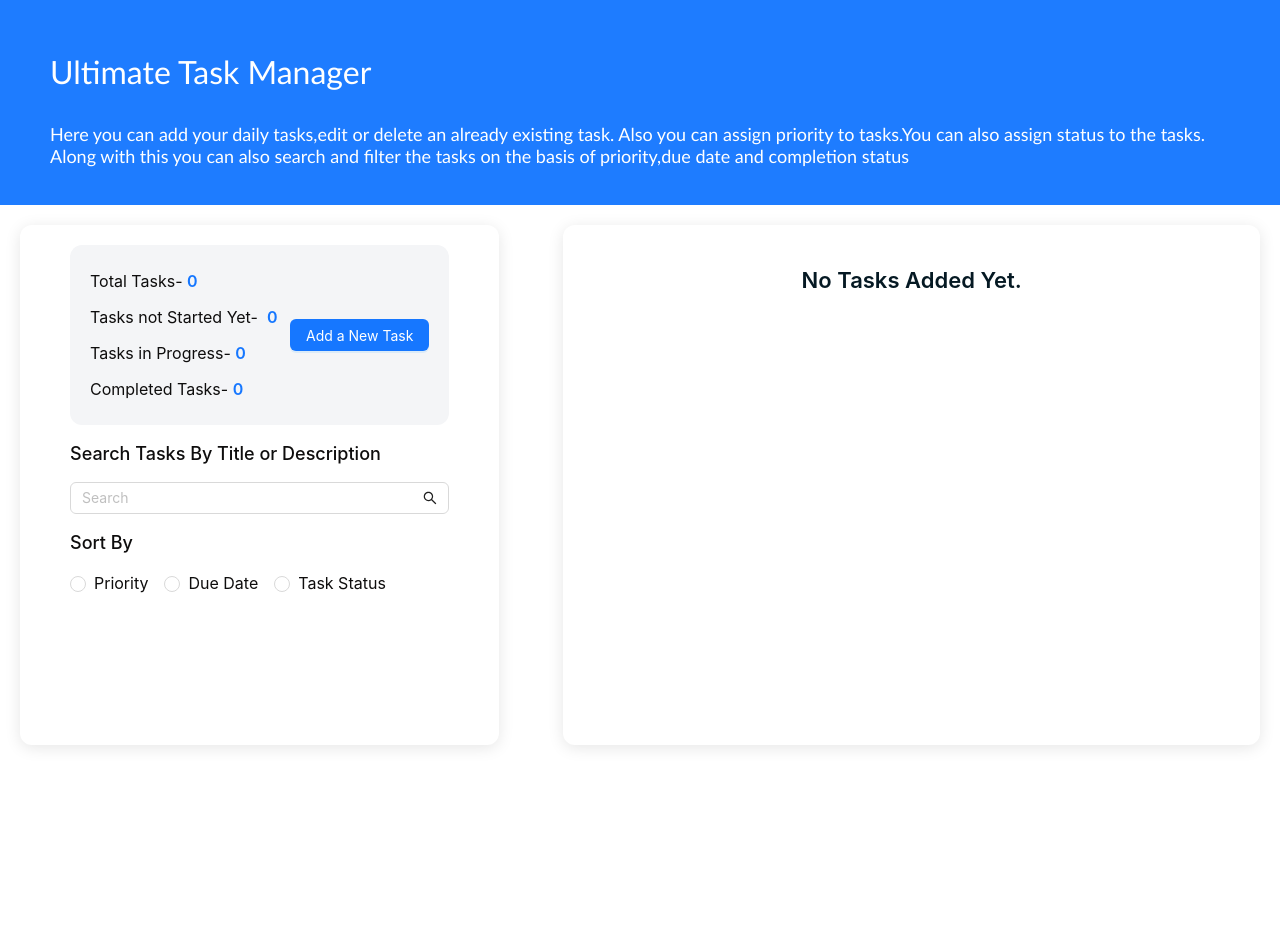
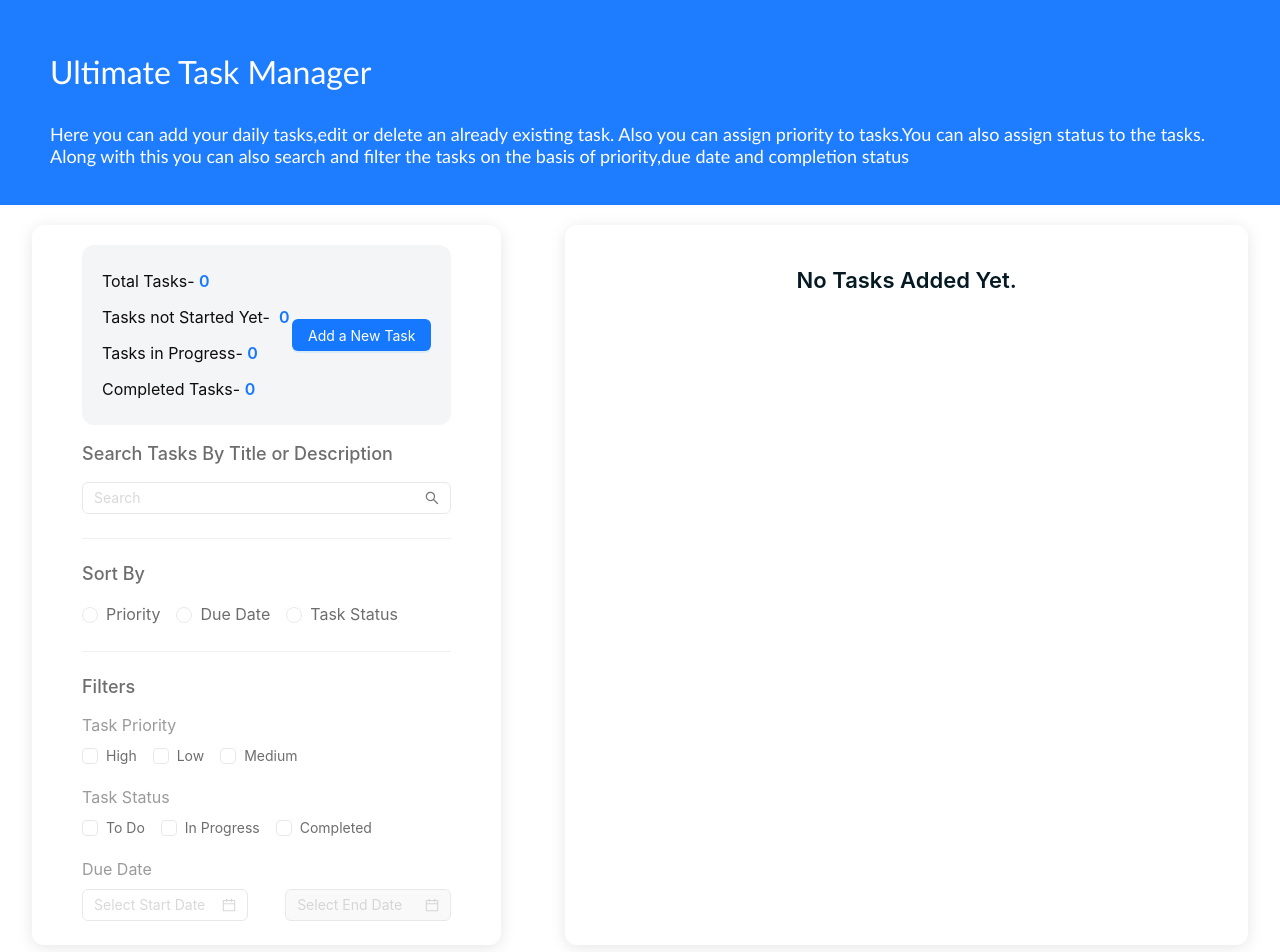
Before and after one commit to manik410/TaskManager, a React (Create React App) app: page / in a window 1280 px wide. Shown: the top 952 px of the page. Before the commit the page ends 800 px from the top, so only its background shows below. Built offline with nearby package versions, Linux system fonts and the light colour scheme.

Commit message:
initial commit

```diff
--- a/src/components/TaskList/TaskList.scss
+++ b/src/components/TaskList/TaskList.scss
@@ -13,10 +13,15 @@
   padding: 20px 50px;
   margin: 20px;
   border-radius: 12px;
-  min-height: 60vh;
-  max-height: 60vh;
+  min-height: 85vh;
+  max-height: 85vh;
   overflow-y: scroll;
   box-shadow: 0 2.6400001049px 16px 0 #0000001a;
+  .disabled_class {
+    user-select: none;
+    pointer-events: none;
+    opacity: 0.6;
+  }
   & .summary_data {
     border-radius: 12px;
     background: #f4f5f7;
@@ -32,6 +37,32 @@
     }
     & .highlight {
       @include FontStyle(16px, 600, #1677ff);
+    }
+  }
+  & .filters_div {
+    & .content {
+      @include FontStyle(18px, 500, rgb(14, 13, 13));
+      display: flex;
+      align-items: center;
+      & .tags {
+        margin-left: 10px;
+      }
+    }
+    & .filter_body {
+      margin-bottom: 20px;
+      & .filter_heading {
+        @include FontStyle(16px, 400, rgba(88, 88, 89, 1));
+        margin-bottom: 10px;
+      }
+      & .ant-checkbox-wrapper {
+        @include FontStyle(14px, normal, rgb(14, 13, 13));
+        cursor: pointer;
+      }
+      & .dates_div {
+        display: flex;
+        justify-content: space-between;
+        align-items: center;
+      }
     }
   }
   & .search_div {
--- a/src/components/TaskList/index.js
+++ b/src/components/TaskList/index.js
@@ -2,7 +2,19 @@ import React, { useEffect, useState } from "react";
 import { useDispatch, useSelector } from "react-redux";
 
 //antd imports
-import { Button, Col, Input, Popconfirm, Radio, Row, Select, Tag } from "antd";
+import {
+  Button,
+  Checkbox,
+  Col,
+  DatePicker,
+  Divider,
+  Input,
+  Popconfirm,
+  Radio,
+  Row,
+  Select,
+  Tag,
+} from "antd";
 import {
   DeleteOutlined,
   EditOutlined,
@@ -14,15 +26,17 @@ import AddTaskComponent from "../AddTask";
 
 //helper functions imports
 import { addTask } from "../../redux/slice/addTaskSlice";
-import { Task_Status } from "../../helpers/constants";
+import { Priority_Options, Task_Status } from "../../helpers/constants";
 
 //css imports
 import "./TaskList.scss";
+import dayjs from "dayjs";
 
 const TaskList = () => {
   const [modalOpen, setModalOpen] = useState(false);
   const [searchQuery, setSearchQuery] = useState("");
   const [sortValue, setSortValue] = useState("");
+  const [appliedFilters, setAppliedFilters] = useState({});
   const [counts, setCounts] = useState({
     to_do: 0,
     in_progress: 0,
@@ -39,52 +53,21 @@ const TaskList = () => {
     let progressCount = 0;
     let completedCount = 0;
     tasks?.forEach((task) => {
-      if (task?.status === "To Do") todoCount += 1;
-      else if (task?.status === "In Progress") progressCount += 1;
-      else completedCount += 1;
+      if (task?.status === "To Do") {
+        todoCount += 1;
+      } else if (task?.status === "In Progress") {
+        progressCount += 1;
+      } else {
+        completedCount += 1;
+      }
     });
     setCounts({
       completed: completedCount,
       to_do: todoCount,
       in_progress: progressCount,
     });
-    if (!searchQuery?.trim()?.length && !sortValue?.trim()?.length)
-      setdata(tasks);
-    else {
-      let filteredData = [];
-      filteredData = tasks?.filter(
-        (task) =>
-          task?.title
-            ?.toLowerCase()
-            .includes(searchQuery?.toLowerCase()?.trim()) ||
-          task?.description
-            ?.toLowerCase()
-            .includes(searchQuery?.toLowerCase()?.trim())
-      );
-      switch (sortValue) {
-        case "priority":
-          filteredData.sort((a, b) => {
-            const priorityOrder = { low: 1, medium: 2, high: 3 };
-            return priorityOrder[b?.priority] - priorityOrder[a?.priority];
-          });
-          break;
-        case "due_date":
-          filteredData.sort(
-            (a, b) => new Date(b?.due_date) - new Date(a?.due_date)
-          );
-          break;
-        case "status":
-          filteredData.sort((a, b) => {
-            const statusOrder = { "To Do": 1, "In Progress": 2, Completed: 3 };
-            return statusOrder[b?.status] - statusOrder[a?.status];
-          });
-          break;
-        default:
-          return filteredData;
-      }
-      setdata(filteredData);
-    }
-  }, [tasks, searchQuery, sortValue]);
+    setdata(tasks);
+  }, [tasks]);
 
   const resetModal = (val) => {
     setStatus("add");
@@ -113,10 +96,104 @@ const TaskList = () => {
 
   const searchTask = (e) => {
     setSearchQuery(e?.target?.value);
-    if (e?.target?.value?.trim()?.length > 3) {
+    filterData(e?.target?.value, sortValue, appliedFilters);
+  };
+
+  const changeFilters = (type, val) => {
+    let filters = {};
+    if (type === "start_date" || type === "end_date") {
+      filters = {
+        ...appliedFilters,
+        date:
+          type === "start_date"
+            ? val
+              ? [val]
+              : []
+            : val
+            ? [appliedFilters?.date?.[0], val]
+            : [appliedFilters?.date?.[0]],
+      };
+    } else filters = { ...appliedFilters, [type]: val };
+    console.log(filters);
+    setAppliedFilters(filters);
+    filterData(searchQuery, sortValue, filters);
+  };
+
+  const returnFiltersCount = (appliedFilters) => {
+    let count = 0;
+    Object.keys(appliedFilters || {})?.forEach((item) => {
+      if (appliedFilters[item]?.length) count = count + 1;
+    });
+    return count;
+  };
+
+  const filterData = (searchQuery, sortValue, appliedFilters) => {
+    console.log(appliedFilters);
+    if (
+      !searchQuery?.trim()?.length &&
+      !sortValue?.trim()?.length &&
+      !returnFiltersCount(appliedFilters)
+    ) {
+      setdata(tasks);
+    } else {
+      let filteredData = tasks;
+      filteredData = tasks?.filter(
+        (task) =>
+          task?.title
+            ?.toLowerCase()
+            .includes(searchQuery?.toLowerCase()?.trim()) ||
+          task?.description
+            ?.toLowerCase()
+            .includes(searchQuery?.toLowerCase()?.trim())
+      );
+      switch (sortValue) {
+        case "priority":
+          filteredData.sort((a, b) => {
+            const priorityOrder = { Low: 1, Medium: 2, High: 3 };
+            return priorityOrder[b?.priority] - priorityOrder[a?.priority];
+          });
+          break;
+        case "due_date":
+          filteredData.sort(
+            (a, b) => new Date(b?.due_date) - new Date(a?.due_date)
+          );
+          break;
+        case "status":
+          filteredData.sort((a, b) => {
+            const statusOrder = { "To Do": 1, "In Progress": 2, Completed: 3 };
+            return statusOrder[b?.status] - statusOrder[a?.status];
+          });
+          break;
+        default:
+          break;
+      }
+      if (returnFiltersCount(appliedFilters)) {
+        filteredData = filteredData?.filter((task) => {
+          if (appliedFilters?.priority && appliedFilters?.priority?.length) {
+            if (!appliedFilters?.priority?.includes(task?.priority))
+              return false;
+          }
+          if (appliedFilters?.status && appliedFilters?.status?.length) {
+            if (!appliedFilters?.status?.includes(task?.status)) return false;
+          }
+          if (appliedFilters?.date && appliedFilters?.date?.length === 2) {
+            const taskDueDate = new Date(task?.due_date).getTime();
+            const startTimestamp = new Date(
+              appliedFilters?.date?.[0]
+            ).getTime();
+            const endTimestamp = new Date(appliedFilters?.date?.[1]).getTime();
+            if (
+              !(taskDueDate >= startTimestamp && taskDueDate <= endTimestamp)
+            ) {
+              return false;
+            }
+          }
+          return true;
+        });
+      }
+      setdata(filteredData);
     }
   };
-
   return (
     <div>
       <div className="header">
@@ -128,7 +205,7 @@ const TaskList = () => {
           on the basis of priority,due date and completion status
         </p>
       </div>
-      <Row gutter={24}>
+      <Row gutter={24} style={{ margin: "0px" }}>
         <Col className="gutter-row" span={10}>
           <div className="task_container">
             <div className="summary_data">
@@ -168,7 +245,9 @@ const TaskList = () => {
                 Add a New Task
               </Button>
             </div>
-            <div className="search_div">
+            <div
+              className={`search_div ${!tasks?.length ? "disabled_class" : ""}`}
+            >
               <p className="content">Search Tasks By Title or Description</p>
               <Input
                 value={searchQuery}
@@ -177,10 +256,16 @@ const TaskList = () => {
                 suffix={<SearchOutlined style={{ cursor: "pointer" }} />}
               />
             </div>
-            <div className="sort_div">
+            <Divider />
+            <div
+              className={`sort_div ${!tasks?.length ? "disabled_class" : ""}`}
+            >
               <p className="content">Sort By</p>
               <Radio.Group
-                onChange={(e) => setSortValue(e?.target?.value)}
+                onChange={(e) => {
+                  setSortValue(e?.target?.value);
+                  filterData(searchQuery, e?.target?.value, appliedFilters);
+                }}
                 value={sortValue}
               >
                 <Radio value={"priority"} className="radio_content">
@@ -193,6 +278,70 @@ const TaskList = () => {
                   Task Status
                 </Radio>
               </Radio.Group>
+            </div>
+            <Divider />
+            <div
+              className={`filters_div ${
+                !tasks?.length ? "disabled_class" : ""
+              }`}
+            >
+              <p className="content">
+                Filters&nbsp;
+                {returnFiltersCount(appliedFilters) ? (
+                  <Tag color="red" className="tags">
+                    {returnFiltersCount(appliedFilters)}
+                  </Tag>
+                ) : null}
+              </p>
+              <div className="filter_body">
+                <div className="filter_heading">Task Priority</div>
+                <Checkbox.Group
+                  options={Priority_Options}
+                  onChange={(val) => changeFilters("priority", val)}
+                  className="checkbox_content"
+                />
+              </div>
+              <div className="filter_body">
+                <div className="filter_heading">Task Status</div>
+                <Checkbox.Group
+                  options={Task_Status}
+                  onChange={(val) => changeFilters("status", val)}
+                  className="checkbox_content"
+                />
+              </div>
+              <div className="filter_body">
+                <div className="filter_heading">Due Date</div>
+                <div className="dates_div">
+                  <DatePicker
+                    style={{ width: "45%" }}
+                    onChange={(e, val) => changeFilters("start_date", val)}
+                    value={
+                      appliedFilters?.date?.[0]
+                        ? dayjs(appliedFilters?.date?.[0])
+                        : null
+                    }
+                    placeholder="Select Start Date"
+                  />
+                  <DatePicker
+                    style={{ width: "45%" }}
+                    onChange={(e, val) => changeFilters("end_date", val)}
+                    value={
+                      appliedFilters?.date?.[1]
+                        ? dayjs(appliedFilters?.date?.[1])
+                        : null
+                    }
+                    disabledDate={(current) =>
+                      current &&
+                      current <
+                        dayjs(
+                          dayjs(appliedFilters?.date?.[0]).format("YYYY-MM-DD")
+                        )
+                    }
+                    disabled={!appliedFilters?.date?.[0]?.length}
+                    placeholder="Select End Date"
+                  />
+                </div>
+              </div>
             </div>
           </div>
         </Col>
@@ -208,9 +357,9 @@ const TaskList = () => {
                           {task?.title}
                           <Tag
                             color={
-                              task?.priority === "low"
+                              task?.priority === "Low"
                                 ? "yellow"
-                                : task?.priority === "high"
+                                : task?.priority === "High"
                                 ? "red"
                                 : "green"
                             }
--- a/src/helpers/constants.js
+++ b/src/helpers/constants.js
@@ -1,7 +1,7 @@
 export const Priority_Options = [
-  { value: "high", label: "High" },
-  { value: "low", label: "Low" },
-  { value: "medium", label: "Medium" },
+  { value: "High", label: "High" },
+  { value: "Low", label: "Low" },
+  { value: "Medium", label: "Medium" },
 ];
 export const Task_Status = [
   { value: "To Do", label: "To Do" },
```
Also changed, not shown: 1 other file (tests, documents, lock files or other folders).
